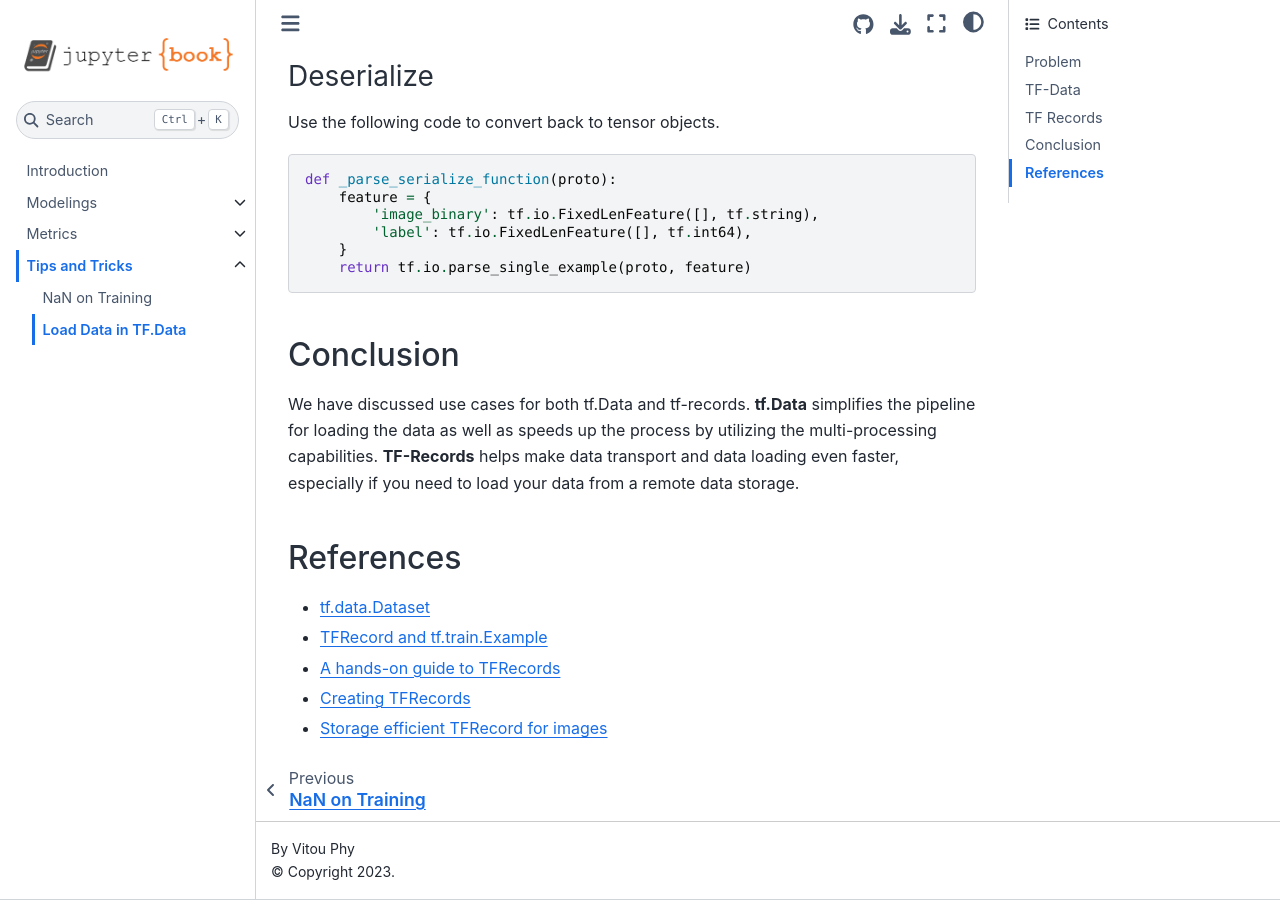
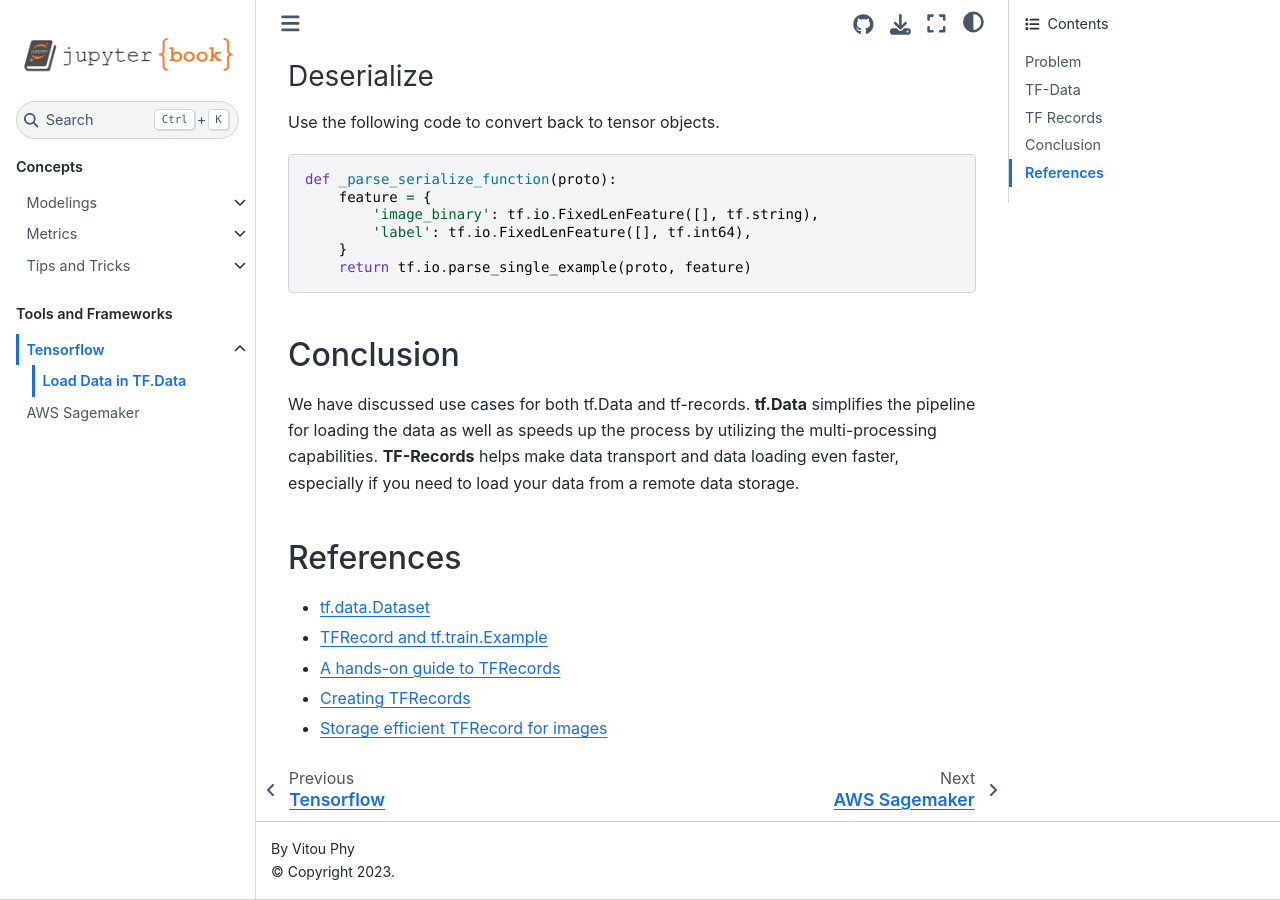
Before and after one commit to vitouphy/machine-learning-notes, a Jupyter Book: the page built from contents/tools_and_frameworks/tensorflow/load_data_in_tensorflow/content.md, in a window 1280 px wide and 900 px high, scrolled down 2759 px. Built offline with Jupyter Book 1.0.4 settings and Sphinx 7.4.7 and the Sphinx Book theme 1.1.4, drawn with Linux system fonts in a browser that asks for light colours.

Commit message:
restructure content

````diff
--- a/_config.yml
+++ b/_config.yml
@@ -30,10 +30,11 @@ repository:
 html:
   use_issues_button: true
   use_repository_button: true
+  home_page_in_navbar: false
   google_analytics_id: UA-66012739-4
 
 sphinx:
   config:
-    html_baseurl: 'https://vitouphy.github.io/machine-learning-notes/'
+    html_baseurl: 'https://note.notmlprojects.com'
   extra_extensions:
     - sphinx_sitemap
--- a/_toc.yml
+++ b/_toc.yml
@@ -1,18 +1,25 @@
 # Table of contents
 format: jb-book
 root: ch1_markdown
-chapters:
-- file: contents/modeling/content
-  sections:
-  - file: contents/modeling/efficient_net/content
-  - file: contents/modeling/mobile_net/content
-  - file: contents/modeling/res_net/content
+parts:
+- caption: Concepts
+  chapters:
+  - file: contents/modeling/content
+    sections:
+    - file: contents/modeling/efficient_net/content
+    - file: contents/modeling/mobile_net/content
+    - file: contents/modeling/res_net/content
+  - file: contents/metrics/content
+    sections:
+    - file: contents/metrics/angular_similarity/content
+  - file: contents/tips_and_tricks/content
+    sections:
+    - file: contents/tips_and_tricks/nan_on_training/content
 
-- file: contents/metrics/content
-  sections:
-  - file: contents/metrics/angular_similarity/content
-
-- file: contents/tips_and_tricks/content
-  sections:
-  - file: contents/tips_and_tricks/nan_on_training/content
-  - file: contents/tips_and_tricks/load_data_in_tensorflow/content
+- caption: Tools and Frameworks
+  chapters:
+  # - title: Tensorflow
+  - file: contents/tools_and_frameworks/tensorflow/content
+    sections:
+    - file: contents/tools_and_frameworks/tensorflow/load_data_in_tensorflow/content
+  - file: contents/tools_and_frameworks/sagemaker/content
--- a/ch1_markdown.md
+++ b/ch1_markdown.md
@@ -1,4 +1,4 @@
-# Introduction
+# Introductionsss
 
 ```{note}
 Welcome to my notes where I just jote down things I learned on machine learning. Hopefully, you find them useful.
--- /dev/null
+++ b/contents/tools_and_frameworks/sagemaker/content.md
@@ -0,0 +1 @@
+# AWS Sagemaker
````
Also changed, not shown: contents/metrics/mean_avg_precision/content.md (added, +9 -0 lines), contents/tools_and_frameworks/content.md (added, +1 -0 lines), contents/tools_and_frameworks/tensorflow/content.md (added, +1 -0 lines), contents/tools_and_frameworks/tensorflow/load_data_in_tensorflow/content.md (renamed from contents/tips_and_tricks/load_data_in_tensorflow/content.md).
